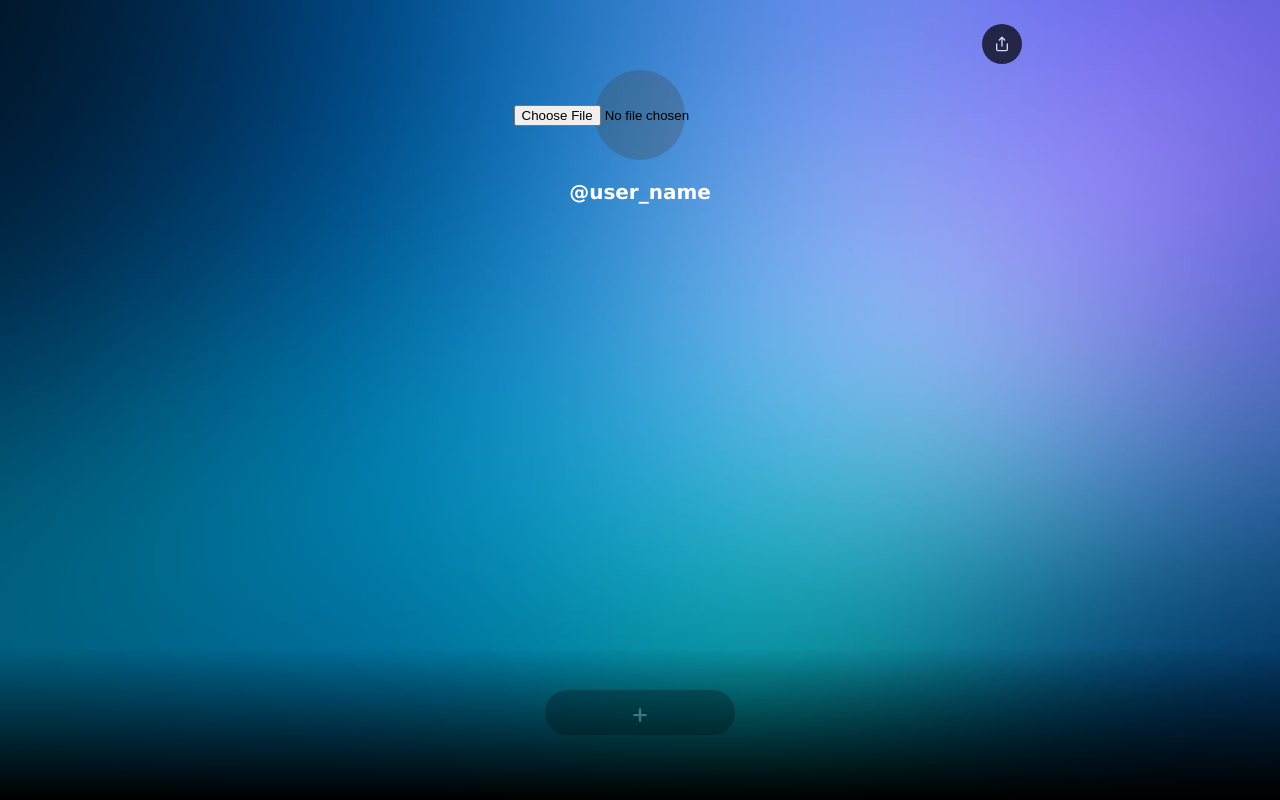
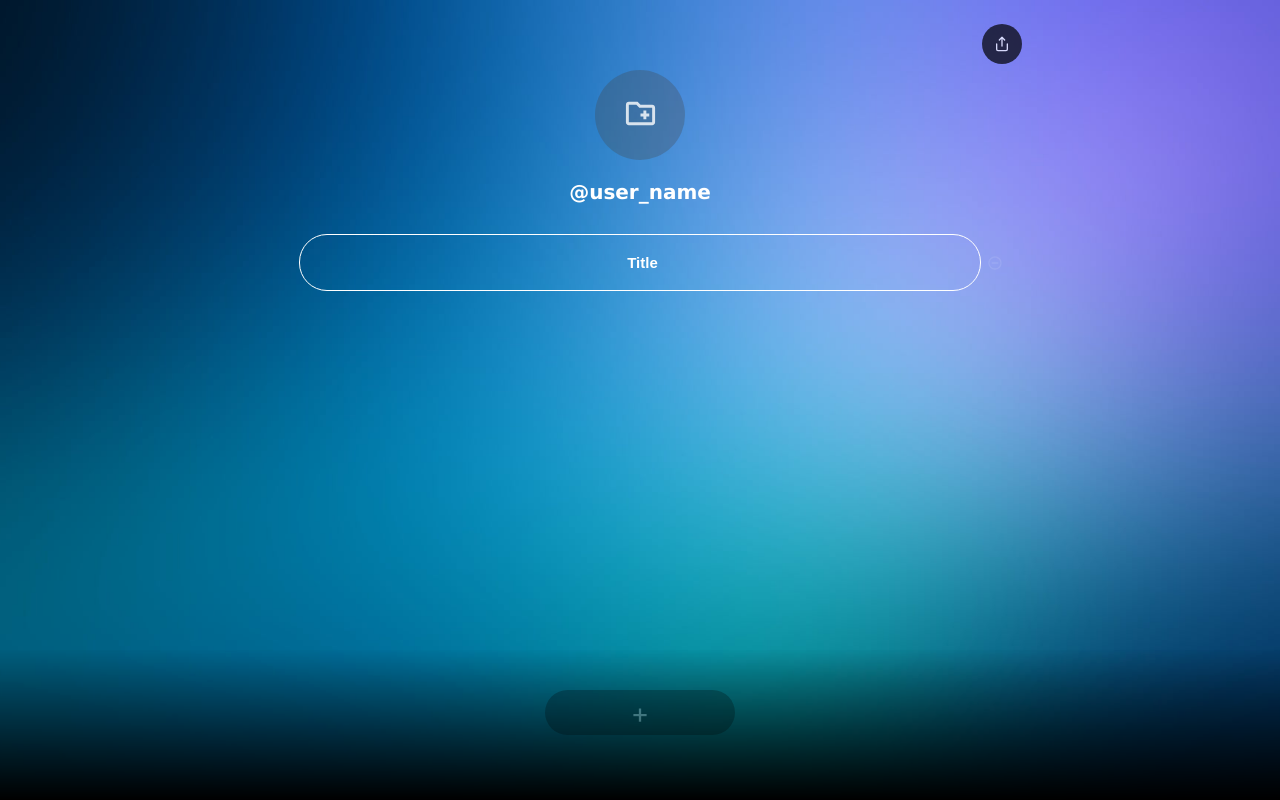
Before and after one commit to Khomenko-Dmytro/link-pr, a React (Create React App) app: page / in a window 1280 px wide. Built offline with nearby package versions, Linux system fonts and the light colour scheme.

Commit message:
20 04 2023

```diff
--- a/src/App.js
+++ b/src/App.js
@@ -1,6 +1,7 @@
 import React from "react";
 import styles from "./styles/App.module.css";
 import stylesHeader from "./components/Header/header.module.css";
+import stylesInfo from "./components/Info/info.module.css";
 import cn from "classnames";
 import { useState } from "react";
 import UserName from "./components/UserName/UserName";
@@ -8,6 +9,8 @@ import Header from "./components/Header/Header";
 import { useEffect } from "react";
 import Footer from "./components/Footer/Footer";
 import MyLink from "./components/Links/MyLink";
+import Photo from "./components/UI/Photo";
+import Info from "./components/Info/Info";
 
 function id() {
   let date = Date.now();
@@ -16,8 +19,12 @@ function id() {
 }
 
 function App() {
-  const [posts, setPosts] = useState([]);
+  //Кількість Link блоків
+  const [posts, setPosts] = useState([<MyLink key={id()} />]);
+  //Фото
+  const [photo, setPhoto] = useState(null);
 
+  //Поява Header-у при прокрутці
   useEffect(() => {
     function handleScroll() {
       if (window.scrollY > 70) {
@@ -50,14 +57,30 @@ function App() {
     };
   }, []);
 
+  // Блок Info
+  const [info, setInfo] = useState(false);
+  //
+  function handlerChangeInfo(e) {
+    const infoClass = document.querySelector(`.${stylesInfo.wrapper}`);
+
+    if (e.target === infoClass) {
+      setInfo(!info);
+    }
+  }
+
+  info
+    ? (document.body.style.overflow = "hidden")
+    : (document.body.style.overflow = "scroll");
+
   return (
     <div className={cn(styles.wrapper)}>
       <div className={cn(styles.fullscreen)}>
-        <Header />
-        <UserName />
+        <Header photo={photo} onClick={() => setInfo(!info)} />
+        <UserName onPhotoChange={(e) => setPhoto(e)} />
         {posts}
         <div className={cn(styles.block__marg)}></div>
         <Footer onClick={() => setPosts([...posts, <MyLink key={id()} />])} />
+        {info ? <Info onClick={handlerChangeInfo} /> : ""}
       </div>
     </div>
   );
--- a/src/components/Header/Header.jsx
+++ b/src/components/Header/Header.jsx
@@ -1,20 +1,16 @@
 import React from "react";
 import styles from "./header.module.css";
 import cn from "classnames";
-import { useState } from "react";
 import { FiShare } from "react-icons/fi";
-import Photo from "../UI/Photo";
 
-const Header = () => {
-  const [photo, setPhoto] = useState("");
-
+const Header = ({ photo, onClick }) => {
   return (
     <div className={cn(styles.block__header)}>
       <div className={cn(styles.header__photo)}>
-        <Photo />
+        {photo ? <img src={photo} alt="фото" /> : <div></div>}
       </div>
       <div className={cn(styles.header__user_name)}></div>
-      <div className={cn(styles.header__link)}>
+      <div className={cn(styles.header__link)} onClick={onClick}>
         <FiShare className={cn(styles.header__link_icon)} />
       </div>
     </div>
--- a/src/components/Header/header.module.css
+++ b/src/components/Header/header.module.css
@@ -31,7 +31,8 @@
   right: 0;
 }
 
-.header__photo {
+.header__photo img,
+.header__photo div {
   border-radius: 50%;
   width: 40px;
   height: 40px;
@@ -39,6 +40,7 @@
   display: flex;
   justify-content: center;
   align-items: center;
+  object-fit: cover;
   /* border: 1px solid white; */
 }
 
--- /dev/null
+++ b/src/components/Info/Info.jsx
@@ -0,0 +1,14 @@
+import cn from "classnames";
+import React from "react";
+import { useState } from "react";
+import styles from "./info.module.css";
+
+const Info = ({ onClick }) => {
+  return (
+    <div className={cn(styles.wrapper)} onClick={onClick}>
+      <div className={cn(styles.window)}></div>
+    </div>
+  );
+};
+
+export default Info;
--- /dev/null
+++ b/src/components/Info/info.module.css
@@ -0,0 +1,24 @@
+.wrapper {
+  position: fixed;
+  inset: 0px;
+  z-index: 10011;
+  background-color: rgba(10, 11, 13, 0.6);
+  display: flex;
+  align-items: center;
+  -webkit-box-pack: center;
+  justify-content: center;
+  /* padding: 0px; */
+
+  /* font-family: inter; */
+  width: 100%;
+  height: 100%;
+}
+.window {
+  background-color: white;
+  /* border: 1px solid black; */
+  width: 300px;
+  height: 350px;
+  border-radius: 15px;
+  display: flex;
+  overflow-y: auto;
+}
--- a/src/components/Links/MyLink.jsx
+++ b/src/components/Links/MyLink.jsx
@@ -22,6 +22,7 @@ function id() {
 }
 
 const MyLink = (props) => {
+  //Блок Link
   const [posts, setPosts] = useState([
     {
       id: id(),
@@ -30,6 +31,7 @@ const MyLink = (props) => {
       isEdit: false,
     },
   ]);
+  // Іконки
   const icons = [
     instagram,
     facebook,
@@ -44,10 +46,11 @@ const MyLink = (props) => {
   ];
 
   const [isEdit, setIsEdit] = useState(posts.isEdit);
+  //Редагування по натиску на олівець
   const [penIsEdit, setPenIsEdit] = useState(false);
   const [inputTitle, setInputTitle] = useState("Title");
   const [inputLink, setInputLink] = useState("Link");
-
+  //
   function changePenColor(e) {
     if (isEdit) {
       setPenIsEdit(true);
@@ -78,7 +81,7 @@ const MyLink = (props) => {
   } else if (inputTitle.toLowerCase() === "tiktok") {
     socialMedia = <img src={icons[9]} alt="tiktok" />;
   }
-
+  //Табуляція першого інпуту
   function handleInput1KeyDown(event) {
     if (event.key === "Tab") {
       event.preventDefault();
@@ -88,7 +91,7 @@ const MyLink = (props) => {
       setPenIsEdit(false);
     }
   }
-
+  //Табуляція другого інпуту
   function handleInput2KeyDown(event) {
     if (event.key === "Tab") {
       event.preventDefault();
@@ -97,7 +100,7 @@ const MyLink = (props) => {
       setIsEdit(false);
     }
   }
-
+  //Фокус для інпуту
   function handleInputFocus() {
     setIsEdit(!isEdit);
     setTimeout(() => {
@@ -127,7 +130,7 @@ const MyLink = (props) => {
                 <input
                   id="input1"
                   type="text"
-                  value={inputTitle === "title" ? "" : inputTitle}
+                  value={inputTitle === "Title" ? "" : inputTitle}
                   placeholder="Title"
                   onChange={(e) => setInputTitle(e.target.value)}
                   onKeyDown={handleInput1KeyDown}
@@ -135,7 +138,7 @@ const MyLink = (props) => {
                 <input
                   id="input2"
                   type="url"
-                  value={inputLink === "link" ? "" : inputLink}
+                  value={inputLink === "Link" ? "" : inputLink}
                   placeholder="Link"
                   onChange={(e) => setInputLink(e.target.value)}
                   onKeyDown={handleInput2KeyDown}
--- a/src/components/UI/Photo.jsx
+++ b/src/components/UI/Photo.jsx
@@ -1,9 +1,10 @@
 import React from "react";
 import { useState } from "react";
-import styles from "../UserName/user.module.css";
 import cn from "classnames";
+import styles from "./Photo.module.css";
+import { MdOutlineCreateNewFolder } from "react-icons/md";
 
-const Photo = ({ photoChange }) => {
+const Photo = ({ onPhotoChange }) => {
   const [img, setImg] = useState(null);
 
   function handleImgChange(e) {
@@ -12,7 +13,7 @@ const Photo = ({ photoChange }) => {
     reader.readAsDataURL(file);
     reader.onloadend = () => {
       setImg(reader.result);
-      photoChange(reader.result);
+      onPhotoChange(reader.result);
     };
   }
 
@@ -21,6 +22,7 @@ const Photo = ({ photoChange }) => {
       {img ? (
         <img src={img} alt="" />
       ) : (
+        <div>
           <input
             type="file"
             accept="img/*"
@@ -28,6 +30,17 @@ const Photo = ({ photoChange }) => {
             id="input__file"
             className={cn(styles.input, styles.input__file)}
           />
+          <div className={cn(styles.wrapper)}>
+            <label
+              htmlFor="input__file"
+              className={cn(styles.input__file_button)}
+            >
+              <MdOutlineCreateNewFolder
+                className={cn(styles.input__file_btn)}
+              />
+            </label>
+          </div>
+        </div>
       )}
     </>
   );
--- /dev/null
+++ b/src/components/UI/Photo.module.css
@@ -0,0 +1,28 @@
+.input__file {
+  visibility: hidden;
+  position: absolute;
+}
+.wrapper {
+  display: flex;
+  justify-content: center;
+  align-items: center;
+}
+
+.input__file_button {
+  /* padding: 3px 5px; */
+  /* border-radius: 10px; */
+
+  color: white;
+  cursor: pointer;
+  overflow: hidden;
+}
+
+.input__file_btn {
+  width: 35px;
+  height: 35px;
+  color: rgba(255, 255, 255, 0.8);
+}
+
+.input__file_btn:hover {
+  color: black;
+}
--- a/src/components/UserName/UserName.jsx
+++ b/src/components/UserName/UserName.jsx
@@ -5,10 +5,11 @@ import stylesHeader from "../Header/header.module.css";
 import cn from "classnames";
 import Photo from "../UI/Photo";
 
-const UserName = () => {
+const UserName = ({ onPhotoChange }) => {
   const [user, setUser] = useState(false);
   const [userValue, setUserValue] = useState("user_name");
 
+  //Дублювання User_Name в Header
   useEffect(() => {
     if (userValue === null && userValue === "user_name") {
       document.querySelector(`.${stylesHeader.header__user_name}`).innerHTML =
@@ -19,13 +20,14 @@ const UserName = () => {
     }
   }, [userValue]);
 
+  //Кінець корегування по ентнеру
   function handleKeyEnter(e) {
     if (e.key === "Enter") {
       setUser(false);
       setUserValue(userValue);
     }
   }
-
+  //Фокус для інпуту
   function inputFocus() {
     setUser(true);
     setTimeout(() => {
@@ -39,7 +41,7 @@ const UserName = () => {
   return (
     <div className={cn(styles.top__block)}>
       <div className={cn(styles.photo)}>
-        <Photo />
+        <Photo onPhotoChange={(e) => onPhotoChange(e)} />
       </div>
       <div className={cn(styles.title)} onClick={inputFocus}>
         @
--- a/src/components/UserName/user.module.css
+++ b/src/components/UserName/user.module.css
@@ -14,6 +14,7 @@
   flex-direction: row;
   justify-content: center;
   align-items: center;
+  overflow: hidden;
 }
 
 .photo img {
@@ -22,6 +23,9 @@
   /* overflow: hidden; */
   object-fit: cover;
   border-radius: 50%;
+}
+
+.photo input {
 }
 
 .title {
```
Also changed, not shown: src/components/UI/ProfilePicture.jsx (deleted, +0 -7 lines). Lines whose indentation alone changed are shown as unchanged.
